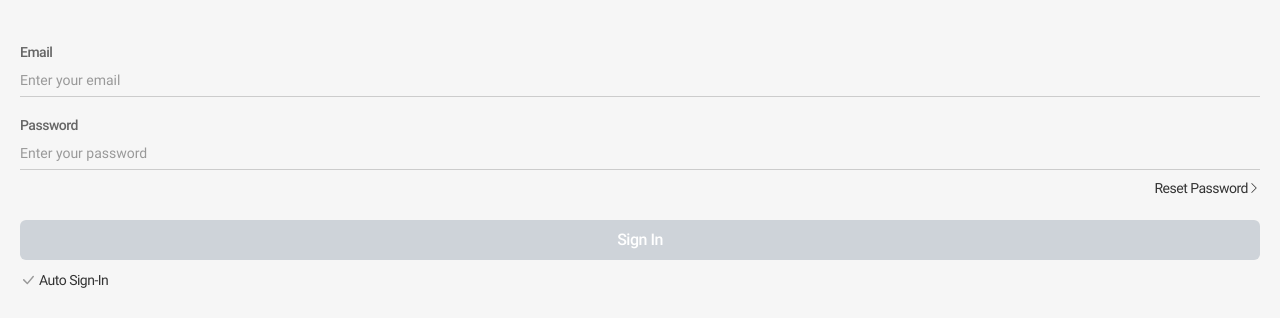
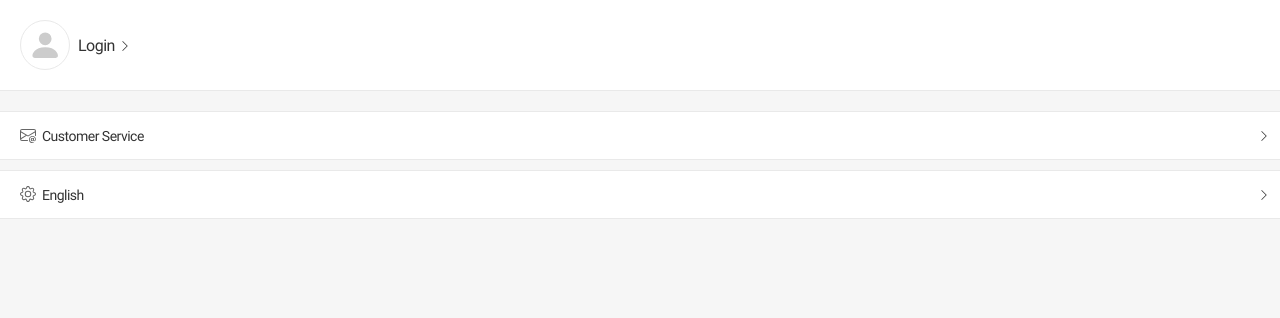
Before and after one commit to HyunsooZo/immilog-front, a Vue app: page /my-page in a window 1280 px wide. Before the commit this address led to /sign-in. Shown: the top 318 px of the page. Built offline with nearby package versions, Linux system fonts and the light colour scheme; no server answers.

Commit message:
feat: 비로그인 설정페이지 추가

```diff
--- a/src/locales/en.json
+++ b/src/locales/en.json
@@ -26,7 +26,9 @@
     "notice": "Notices",
     "customerService": "Customer Service",
     "logout": "Logout",
-    "settings": "Settings"
+    "login": "Login",
+    "settings": "English",
+    "languageChange": "Language Change"
   },
   "selectItems": {
     "allCategories": "All",
--- a/src/locales/ko.json
+++ b/src/locales/ko.json
@@ -26,7 +26,9 @@
     "notice": "공지사항",
     "customerService": "고객센터",
     "logout": "로그아웃",
-    "settings": "설정"
+    "login": "로그인",
+    "settings": "한국어",
+    "languageChange": "언어 변경"
   },
   "selectItems": {
     "allCategories": "전체",
--- a/src/views/MyPageView.vue
+++ b/src/views/MyPageView.vue
@@ -10,11 +10,11 @@
 						</div>
 						<div class="item__fnc">
 							<div class="list__item">
-								<em>{{ userInfo.userCountry }}</em>
-								<em>{{ userInfo.userRegion }}</em>
+								<em v-if="loginStatus">{{ userInfo.userCountry }}</em>
+								<em v-if="loginStatus">{{ userInfo.userRegion }}</em>
 							</div>
 							<div class="list__item user button-text">
-								<strong>{{ userInfo.userNickname }} </strong>
+								<strong>{{ userInfo.userNickname ? userInfo.userNickname : t('myPageView.login') }} </strong>
 							</div>
 						</div>
 					</div>
@@ -23,7 +23,7 @@
 		</div>
 		<!--  -->
 		<div class="list-wrap list--link">
-			<ul>
+			<ul v-if="loginStatus">
 				<li class="item">
 					<button type="button" class="button button-text" role="link" @click="onMyBoard">
 						<svg viewBox="0 0 16 16">
@@ -41,18 +41,9 @@
 						<span>{{ t('myPageView.bookMark') }}</span>
 					</button>
 				</li>
-				<li class="item">
-					<button type="button" class="button button-text" role="link">
-						<svg viewBox="0 0 16 16">
-							<path :d="settingIcon.first" />
-							<path :d="settingIcon.second" />
-						</svg>
-						<span>{{ t('myPageView.settings') }}</span>
-					</button>
-				</li>
 			</ul>
 			<ul>
-				<li class="item">
+				<li class="item" v-if="loginStatus">
 					<button type="button" class="button button-text" role="link" @click="onMenuOpen">
 						<svg viewBox="0 0 16 16">
 							<path :d="noticeIcon.first" />
@@ -70,13 +61,24 @@
 						<span>{{ t('myPageView.customerService') }}</span>
 					</button>
 				</li>
-				<li class="item">
+				<li class="item" v-if="loginStatus">
 					<button type="button" class="button" role="link" @click="signOut">
 						<svg viewBox="0 0 16 16">
 							<path :d="logoutIcon.first" />
 							<path :d="logoutIcon.second" />
 						</svg>
 						<span>{{ t('myPageView.logout') }}</span>
+					</button>
+				</li>
+			</ul>
+			<ul>
+				<li class="item">
+					<button type="button" class="button button-text" role="link">
+						<svg viewBox="0 0 16 16">
+							<path :d="settingIcon.first" />
+							<path :d="settingIcon.second" />
+						</svg>
+						<span>{{ t('myPageView.settings') }}</span>
 					</button>
 				</li>
 			</ul>
@@ -111,6 +113,7 @@ import NotificationModal from '@/components/notification/NotificationModal.vue';
 const { t } = useI18n();
 const router = useRouter();
 const userInfo = useUserInfoStore();
+const loginStatus = ref(false);
 
 // modal open/close 시 body 컨트롤
 const modalOpenClass = () => {
@@ -121,7 +124,12 @@ const modalCloseClass = () => {
 };
 
 // 프로필 수정 페이지로 이동
-const onProfileEdit = () => router.push(`/profile-edit`);
+const onProfileEdit = () => {
+	if (loginStatus.value === false) {
+		return router.push('/sign-in');
+	}
+	router.push(`/profile-edit`);
+}
 
 // 내 게시물 표시 상태
 const isUserBoardOn = ref(false);
@@ -180,8 +188,8 @@ const removeTokens = () => {
 
 // 사용자 정보 확인 후 로그인 페이지로 리다이렉트
 onMounted(async () => {
-	if (!userInfo.userNickname) {
-		router.push({ name: 'SignIn' });
+	if (userInfo.userNickname) {
+		loginStatus.value = true;
 	}
 });
 
```
